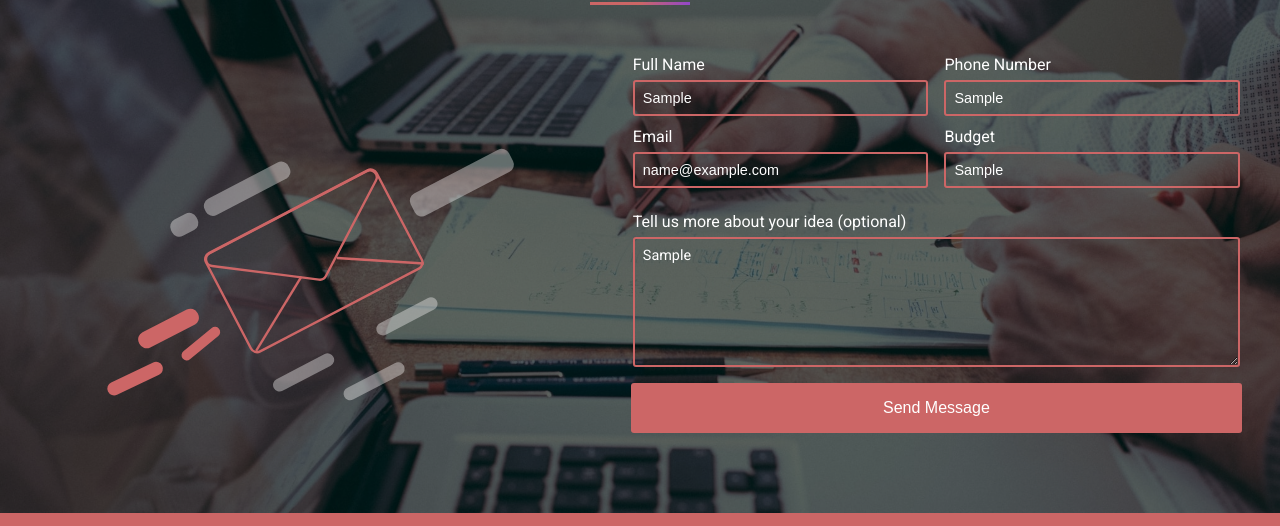
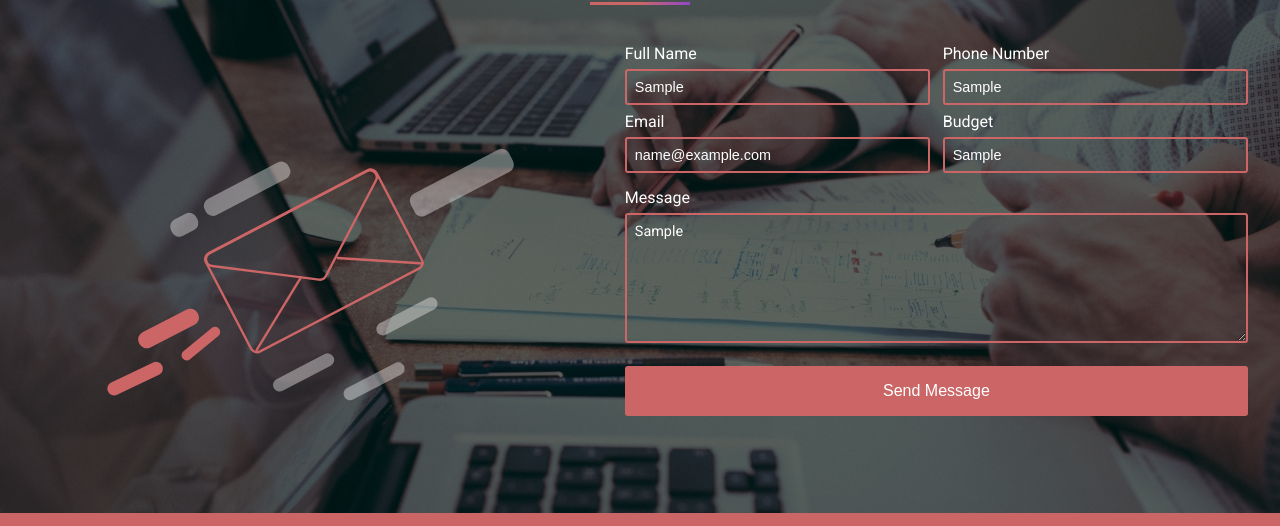
Before and after one commit to grecdev/Digital-Agency-Portfolio, a website built with webpack: page src/contact.html in a window 1280 px wide. Both pictures are taken after typing "Sample", "Sample", "name@example.com", "Sample", "Sample" into the empty fields and a click on the button "Send Message". Shown: the part 163-689 px from the top of the page. Built offline with nearby package versions, Linux system fonts and the light colour scheme; a web font is replaced by a local one.

Commit message:
Regex validation code refactored

```diff
--- a/src/assets/css/sass_assets/contact_page/_contact_showcase.scss
+++ b/src/assets/css/sass_assets/contact_page/_contact_showcase.scss
@@ -25,12 +25,15 @@
 		width: 50%;
 
 		form {
-			@include grid(repeat(2, 1fr), 0);
-			align-items: flex-start;
+			@include flex(row, space-between, flex-start);
+			flex-wrap: wrap;
 
 			.form-box {
 				position: relative;
-				margin: .7rem .5rem;
+				width: 49%;
+				margin-bottom: 2rem;
+
+				.regex-alert { margin-top: .5rem }
 			}
 
 			input, textarea {
@@ -63,31 +66,23 @@
 			}
 
 			.form-box:nth-child(5) {
-				height: 130px;
-				grid-column: 1 / -1;
-				margin: 1.5rem .5rem 1rem;
+				width: 100%;
+				margin: .5rem 0 1rem;
 
 				textarea {
 					font-weight: inherit;
 					font-family: inherit;
 					padding: .5rem;
-					height: 100%;
+					height: 130px;
 				}
 			}
 
 			button {
-				grid-column: 1 / -1;
-				grid-row: 4;
 				padding: 1rem;
-				width: 98%;
-				margin: 0 auto;
+				width: 100%;
 			}
 
-			> .regex-alert {
-				width: 98%;
-				grid-column: 1 / -1;
-				margin: 1rem auto 0;
-			}
+			> .regex-alert { margin-top: 1rem }
 		}
 	}
 }
--- a/src/assets/js/ui.js
+++ b/src/assets/js/ui.js
@@ -27,11 +27,7 @@ class Ui {
 		this.right_arrow = document.getElementById('right-arrow');
 		this.resetScroll_btn = document.getElementById('reset-scroll');
 		this.slider_buttons = document.querySelector('.slider-buttons');
-		// Regex erros
-		this.fullName_error = document.querySelector('.fullName-error');
-		this.phoneNumber_error = document.querySelector('.phoneNumber-error');
-		this.email_error = document.querySelector('.email-error');
-		this.budget_error = document.querySelector('.budget-error');
+		this.form_btn = document.getElementById('contactForm-btn');
 		// Inputs
 		this.fullName_input = document.getElementById('full-name');
 		this.phoneNumber_input = document.getElementById('phone-number');
@@ -273,17 +269,26 @@ class Ui {
 	regexValidation(e) {
 
 		const globalRegex = {
+			/*
+			email@gmail.com / ro / co / co.uk / fr
+			email@yahoo.com / ro / co / co.uk / fr
+			email@hotmail.com / ro / co / co.uk / fr
+			email@aol.com / ro / co / co.uk / fr
+			*/
 			emailRegex: /^[\w\W]+\@{1}(gmail|yahoo|hotmail|aol)\.(com|ro|co|co\.uk|fr)+$/g,
 			letterRegex: /^[aA-zZ\s-,]{3,}$/,
 			/*
 			Phone format
+			0777123456
+			0777 123 456
+			0777-123-456
 			+44 123 456 789
 			+40 123 456 789
 			+40123456789
 			+40-123-456-789
 			(1234) 567 890
 			(555) 555-1234
-		*/
+			*/
 			phoneRegex: /^\+?(\(\+\d{2,3}\)?)?[\s-\.]?(\(?\d+\)?)[\s-\.]?(\d+)[\s-\.]?(\d+)$/g
 		};
 
@@ -291,75 +296,29 @@ class Ui {
 		if(e.type === 'blur') {
 
 			if(e.target === this.fullName_input) {
-
-				if(!globalRegex.letterRegex.test(this.fullName_input.value)) this.alert('Invalid Name, please type again', 'error', false, e.target);
-				else {
-					this.alert(null, 'success', false, e.target);
-
-					// If the input has been filled corectly
-					e.target.classList.add('input-filled');
-				}
-
-				if(this.fullName_input.value === '') {
-					this.alert('Name is required, please fill the input', 'error', false, e.target);
-
-					e.target.classList.remove('input-filled');
-				}
+				if(globalRegex.letterRegex.test(this.fullName_input.value)) this.alert(null, 'success', false, e.target);
+				else this.alert('Invalid Name, please type again', 'error', false, e.target);
 			}
 
 			if(e.target === this.phoneNumber_input) {
-
-				if(!globalRegex.phoneRegex.test(this.phoneNumber_input.value)) this.alert('Invalid Phone number, please type again', 'error', false, e.target);
-				else {
-					this.alert(null, 'success', false, e.target);
-
-					// If the input has been filled corectly
-					e.target.classList.add('input-filled');
-				}
-
-				if(this.phoneNumber_input.value === '') {
-					this.alert('Phone number is required, please fill the input', 'error', false, e.target);
-
-					e.target.classList.remove('input-filled');
-				}
-
+				if(globalRegex.phoneRegex.test(this.phoneNumber_input.value)) this.alert(null, 'success', false, e.target);
+				else this.alert('Invalid Phone number, please type again', 'error', false, e.target);
 			}
 
+
 			if(e.target === this.email_input) {
-
-				if(!globalRegex.emailRegex.test(this.email_input.value)) this.alert('Invalid Email, please type again', 'error', false, e.target);
-				else {
-					this.alert(null, 'success', false, e.target);
-
-					// If the input has been filled corectly
-					e.target.classList.add('input-filled');
-				}
-
-				if(this.email_input.value === '') {
-					this.alert('Email is required, please fill the input', 'error', false, e.target);
-
-					e.target.classList.remove('input-filled');
-				}
-
+				if(globalRegex.emailRegex.test(this.email_input.value)) this.alert(null, 'success', false, e.target);
+				else this.alert('Invalid Email, please type again', 'error', false, e.target);
 			}
 
 			if(e.target === this.budget_input) {
+				if(this.budget_input.value.length >= 3) this.alert(null, 'success', false, e.target);
+				else this.alert('Minimum budget 100 $, please type again', 'error', false, e.target);
+			}
 
-				if(this.budget_input.value.length < 3) this.alert('Minimum budget 100 $, please type again', 'error', false, e.target);
-				else {
-					this.alert(null, 'success', false, e.target);
+			if(e.target.tagName === 'TEXTAREA' && e.target.value.length > 0) this.alert(null, 'success', false, e.target);
 
-					// If the input has been filled corectly
-					e.target.classList.add('input-filled');
-				}
-
-				if(this.budget_input.value === '') {
-					this.alert('Budget is required, please fill the input', 'error', false, e.target);
-
-					e.target.classList.remove('input-filled');
-				}
-
-			}
+			if(e.target.value === '') this.alert(`${e.target.nextElementSibling.textContent} is empty, please fill the input.`, 'error', false, e.target);
 		}
 
 		// Regex for form submission
@@ -367,34 +326,34 @@ class Ui {
 			// Variable state
 			let submit;
 
-			document.querySelectorAll('input[type="text"]').forEach(input => {
+			// This array is compared to the number of all inputs
+			const filledInputs = [];
 
-				// If input is empty
-				if(input.value === '' || !input.classList.contains('input-filled')) {
-					// Display error
+			this.text_field.forEach(input => {
+
+				// If inputs are not corectly filled / blank
+				if(!input.classList.contains('input-filled')) {
+
+					// Display the alert
+					this.alert('All inputs are required !', 'error', true, e.target);
+					// Highlight the inputs
 					input.classList.add('input-error');
-					this.alert('All fields are required, please fill the inputs', 'error', true, null);
-
-					// Remove the error
-					setTimeout(() => input.classList.remove('input-error'), 2500);
-
+					// Reset the wrong / blank inputs
+					setTimeout(() => input.classList.remove('input-error'), 2000);
 					// Don't submit the form
 					submit = false;
+
 				}
-
+				// Get all the inputs that are correct
+				else filledInputs.push(input);
 			});
 
-			// If inputs are correct filled
-			if(globalRegex.letterRegex.test(this.fullName_input.value) && globalRegex.phoneRegex.test(this.phoneNumber_input.value) && globalRegex.emailRegex.test(this.email_input.value) && this.budget_input.value.length >= 3) {
-				// Reset the inputs
-				this.text_field.forEach(input => {
-					input.value = '';
-					input.classList.remove('input-filled', 'input-success');
-					input.nextElementSibling.classList.remove('label-focus');
-				});
+			// If the number of correct inputs is the same as all inputs that means all the inputs are correct filled :)
+			if(filledInputs.length === this.text_field.length) {
 
-				this.alert('Form has been sent to our team !', 'success', true, null);
+				this.alert('Form has been successfully submited !', 'success', true, e.target);
 
+				// Submit the form
 				submit = true;
 			}
 
@@ -417,53 +376,72 @@ class Ui {
 		p.appendChild(document.createTextNode(message));
 
 		if(alertType === 'error') {
-			// Remove error, so we have only one
-			document.querySelectorAll('.regex-alert').forEach(error => error.remove());
+			// Remove alert, so we have only one
+			document.querySelectorAll('.regex-alert').forEach(alert => alert.remove());
 
-			// Add the error styling
+			// Add the alert styling
 			p.classList.add('regex-alert', 'text-center', 'regex-error');
 
 			if(!multiple) {
+				// If input is not valid remove the input correct validation class (input-filled);
+				target.classList.remove('input-filled');
+				target.classList.add('input-error');
 
-				target.classList.add('input-error');
-				p.classList.add('mb-xs');
+				// For individual input add the regex alert
+				target.parentElement.insertAdjacentElement('beforeend', p);
 
-				// Add the error to specific input box
-				if(target === this.fullName_input) this.fullName_error.insertAdjacentElement('beforeend', p);
-				if(target === this.phoneNumber_input) this.phoneNumber_error.insertAdjacentElement('beforeend', p);
-				if(target === this.email_input) this.email_error.insertAdjacentElement('beforeend', p);
-				if(target === this.budget_input) this.budget_error.insertAdjacentElement('beforeend', p);
+				if(target.value === '') target.classList.remove('input-filled');
 			}
+			else {
+				// Add the regex alert to the DOM && other alert styling to elements
+				this.form.insertAdjacentElement('beforeend', p);
+				this.form_btn.style.backgroundColor = 'rgb(219, 40, 40)'; // $red-primary
 
-			if(multiple) {
-				this.form.insertAdjacentElement('beforeend', p);
+				this.text_field.forEach(input => input.classList.remove('input-success'));
 
-				setTimeout(() => document.querySelectorAll('.regex-alert').forEach(error => error.remove()), 2500);
+				// Reset the regex alert
+				setTimeout(() => {
+
+					this.form_btn.style = '';
+					p.remove();
+
+				}, 2500);
+
 			}
 		}
 
 		if(alertType === 'success') {
 
 			if(!multiple) {
-				// Remove error styling
+				// Remove alert styling
 				target.classList.remove('input-error');
-
-				target.classList.add('input-success');
+				// input-filled - If the input has been filled corectly (we check for class in regex validation for multiple inputs)
+				target.classList.add('input-success', 'input-filled');
 
 				setTimeout(() => target.classList.remove('input-success'), 1250);
 
-				// Remove error, so we have only one
-				document.querySelectorAll('.regex-alert').forEach(error => error.remove());
+				// Remove alert, so we have only one
+				document.querySelectorAll('.regex-alert').forEach(alert => alert.remove());
 			}
-
-			if(multiple) {
-				// Add the error styling
+			else {
+				// Add the alert styling
 				p.classList.add('regex-alert', 'text-center', 'regex-success');
 
-				// Add error to DOM
-				this.form.insertAdjacentElement('beforeend', p);
+				// Add alert to DOM
+				target.insertAdjacentElement('beforeend', p);
+				this.form_btn.style.backgroundColor = '#01ad54'; // $green-primary
 
-				setTimeout(() => p.remove(), 2500);
+				// Reset the regex alert
+				this.text_field.forEach(input => {
+					input.classList.remove('input-error', 'input-filled', 'input-success');
+
+					input.value = '';
+				});
+
+				setTimeout(() => {
+					this.form_btn.style = '';
+					p.remove()
+				}, 2500);
 			}
 		}
 	}
--- a/src/contact.html
+++ b/src/contact.html
@@ -75,31 +75,31 @@
 				<form id="contact-form" name="contact-form">
 
 					<div class="form-box fullName-error">
-						<input name="full-name" autocomplete="off" id="full-name" type="text" class="text-field mb-xs">
+						<input name="full-name" autocomplete="off" id="full-name" type="text" class="text-field">
 						<label for="full-name">Full Name</label>
 					</div>
 
 					<div class="form-box phoneNumber-error">
-						<input name="phone-number" autocomplete="off" id="phone-number" type="text" class="text-field mb-xs letter-disabled">
+						<input name="phone-number" autocomplete="off" id="phone-number" type="text" class="text-field letter-disabled">
 						<label for="phone-number">Phone Number</label>
 					</div>
 
 					<div class="form-box email-error">
-						<input name="email" autocomplete="off" id="email" type="text" class="text-field mb-xs">
+						<input name="email" autocomplete="off" id="email" type="text" class="text-field">
 						<label for="email">Email</label>
 					</div>
 
 					<div class="form-box budget-error">
-						<input name="budget" autocomplete="off" id="budget" type="text" class="text-field mb-xs letter-disabled">
+						<input name="budget" autocomplete="off" id="budget" type="text" class="text-field letter-disabled">
 						<label for="budget">Budget</label>
 					</div>
 
 					<div class="form-box">
 						<textarea name="message" id="message" class="text-field"></textarea>
-						<label for="message">Tell us more about your idea (optional)</label>
+						<label for="message">Message</label>
 					</div>
 
-					<button class="btn btn-pink" type="submit">Send Message</button>
+					<button id="contactForm-btn" class="btn btn-pink" type="submit">Send Message</button>
 
 				</form>
 			</div>
```
